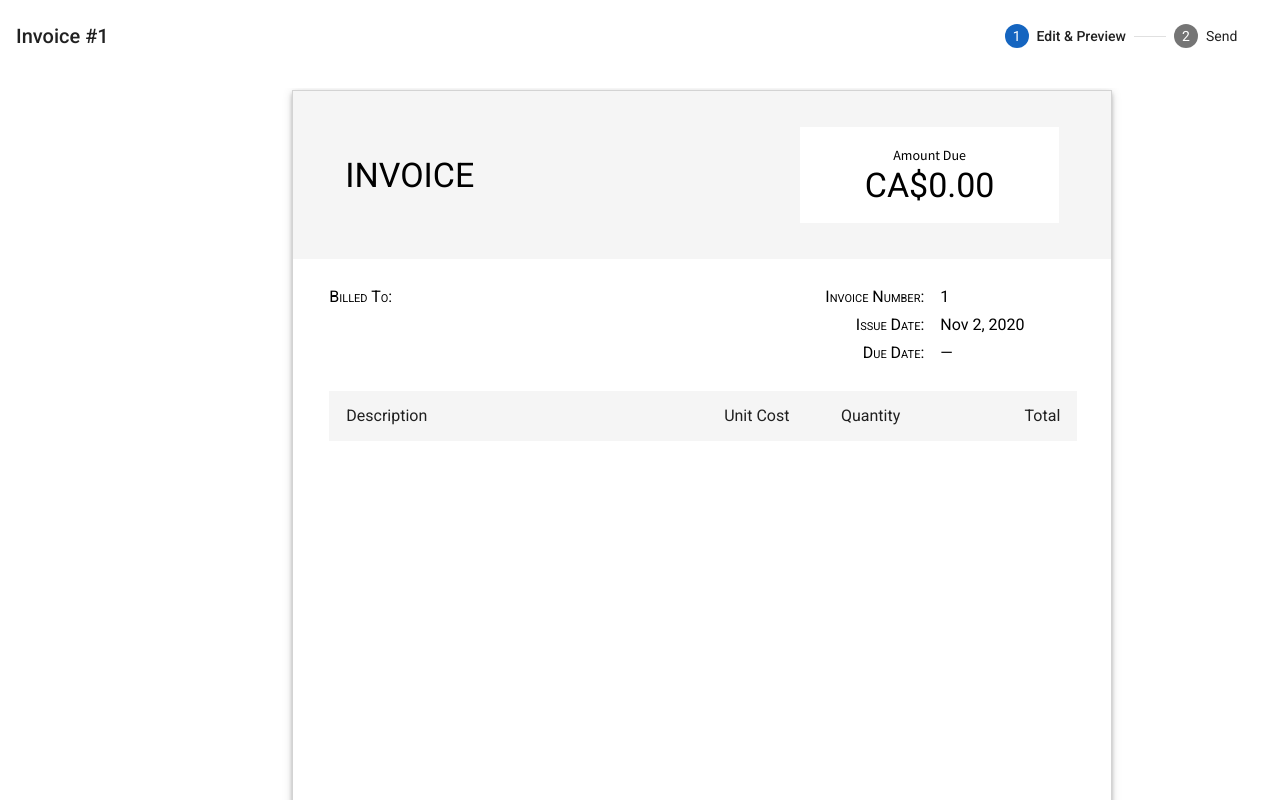
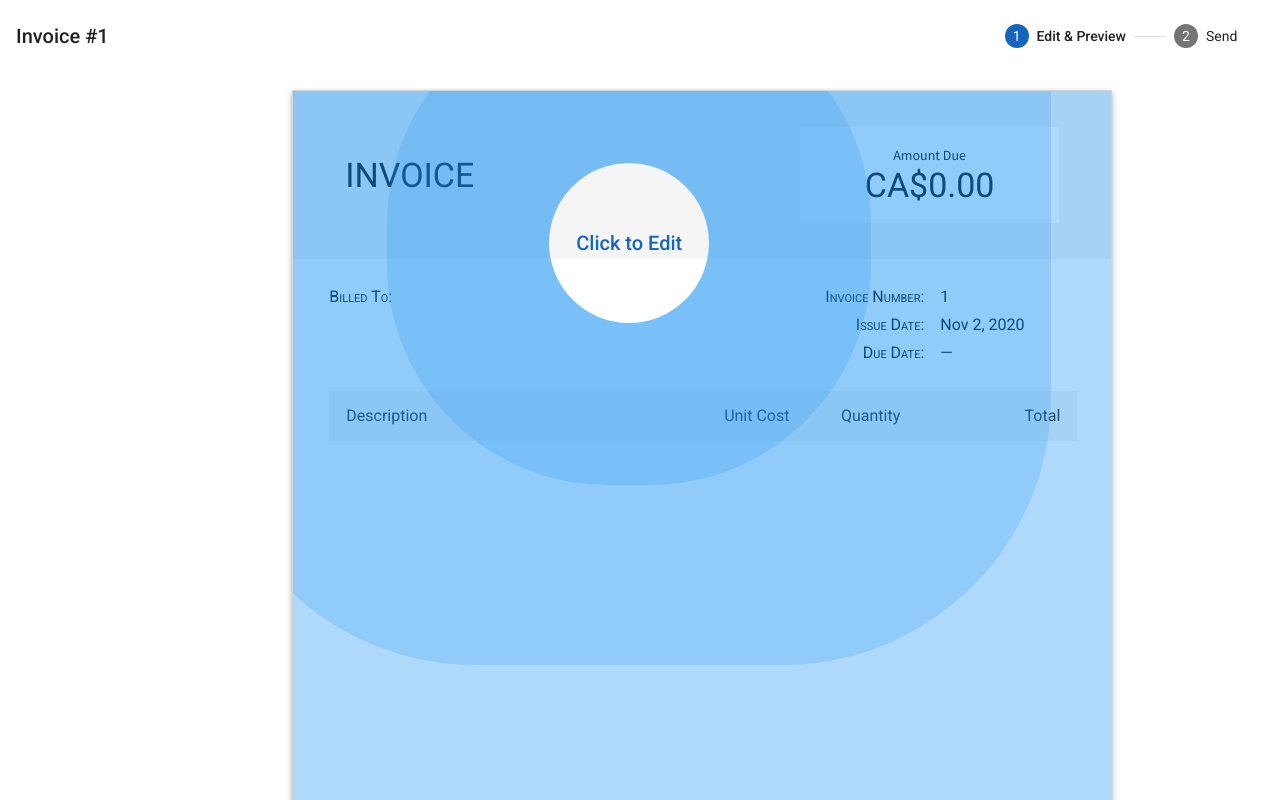
Before and after one commit to OlufemiOyewole/invoice-creation-ui, an Angular app: page / in a window 1280 px wide. Shown: the top 800 px of the page. Built offline with nearby package versions, Linux system fonts and the light colour scheme.

Commit message:
feat: add click to edit prompt

```diff
--- a/src/app/app.component.html
+++ b/src/app/app.component.html
@@ -1,6 +1,6 @@
 <mat-toolbar
   [class]="isBigScreen ? 'big-screen-toolbar' : ''"
-  (click)="editPreviewInvoice.showEditButtons = false"
+  (click)="editPreviewInvoice.hideEditButtons()"
   >Invoice #{{ +invoiceForm.get("invoiceNumber")?.value }}</mat-toolbar
 >
 
@@ -8,7 +8,7 @@
   [ngClass]="{ 'big-screen': isBigScreen }"
   [selectedIndex]="currentStepperIndex"
   (selectionChange)="currentStepperIndex = $event.selectedIndex"
-  (click)="editPreviewInvoice.showEditButtons = false"
+  (click)="editPreviewInvoice.hideEditButtons()"
 >
   <mat-step
     *ngIf="!isBigScreen"
--- a/src/app/edit-preview-invoice/edit-preview-invoice.component.css
+++ b/src/app/edit-preview-invoice/edit-preview-invoice.component.css
@@ -4,6 +4,7 @@
   border: 1px solid lightgrey;
   margin-top: 2px;
   cursor: pointer;
+  overflow: hidden;
 }
 
 .preview-card.show-edit-buttons {
@@ -20,6 +21,36 @@
   z-index: 1;
   position: absolute;
   border-radius: 0px;
+}
+
+.toggle-info {
+  position: absolute;
+  z-index: 2;
+  width: 160px;
+  height: 160px;
+  top: 72px;
+  left: 256px;
+  color: #1565c0;
+  text-align: center;
+  cursor: pointer;
+  border-radius: 50%;
+  box-shadow: 0 0 0px 162px rgba(32, 148, 243, 0.2),
+    0 0 0px 342px rgba(32, 148, 243, 0.2), 0 0 0px 654px rgba(32, 148, 243, 0.2),
+    0 0 0px 994px rgba(32, 148, 243, 0.2);
+  display: flex;
+  align-items: center;
+  animation: 2.5s fadeIn;
+  animation-fill-mode: forwards;
+  opacity: 0;
+}
+
+@keyframes fadeIn {
+  80% {
+    opacity: 0;
+  }
+  100% {
+    opacity: 1;
+  }
 }
 
 .preview-content {
--- a/src/app/edit-preview-invoice/edit-preview-invoice.component.html
+++ b/src/app/edit-preview-invoice/edit-preview-invoice.component.html
@@ -11,6 +11,10 @@
       (click)="toggleEditButtons(previewCard)"
       #previewCard
     >
+      <div *ngIf="_editMode && displayToggleInfo" class="toggle-info mat-title">
+        <span style="flex: 1">Click to Edit</span>
+      </div>
+
       <main class="preview-content">
         <section class="header">
           <div style="flex: 2">
--- a/src/app/edit-preview-invoice/edit-preview-invoice.component.ts
+++ b/src/app/edit-preview-invoice/edit-preview-invoice.component.ts
@@ -64,12 +64,13 @@ export class EditPreviewInvoiceComponent implements AfterViewInit {
     }
   }
   @ViewChild('previewContainer') previewContainerElement!: ElementRef;
+  _editMode = false;
+  displayToggleInfo = true;
   invoiceForm: FormGroup;
   invoiceWidth = 820;
   previewHeight = '0px';
   previewScale = 'translate(-50%, 0%) scale(1)';
   scaleInterval: ReturnType<typeof setTimeout> = setTimeout(() => '');
-  _editMode = false;
 
   @HostListener('window:resize', ['$event'])
   onResize() {
@@ -127,6 +128,10 @@ export class EditPreviewInvoiceComponent implements AfterViewInit {
     this.invoiceFormService.drop(event);
   }
 
+  hideEditButtons() {
+    this.showEditButtons = this.displayToggleInfo = false;
+  }
+
   ngAfterViewInit() {
     this.setScale(this.parentContainer?.offsetWidth);
   }
@@ -149,6 +154,10 @@ export class EditPreviewInvoiceComponent implements AfterViewInit {
   }
 
   toggleEditButtons(previewCardElement?: HTMLDivElement) {
+    if (this.displayToggleInfo) {
+      this.displayToggleInfo = false;
+    }
+
     if (this._editMode) {
       this.showEditButtons = !this.showEditButtons;
     } else {
--- a/src/app/shared/input/input.component.html
+++ b/src/app/shared/input/input.component.html
@@ -80,12 +80,12 @@
           </ng-container>
           <ng-container *ngSwitchCase="'update'">
             <button mat-button type="submit" color="accent">
-              <span>Exit</span>
+              <span>Back</span>
             </button>
           </ng-container>
           <ng-container *ngSwitchDefault>
             <button mat-button type="submit" color="accent">
-              <span>Exit</span>
+              <span>Back</span>
             </button>
           </ng-container>
         </ng-container>
```
